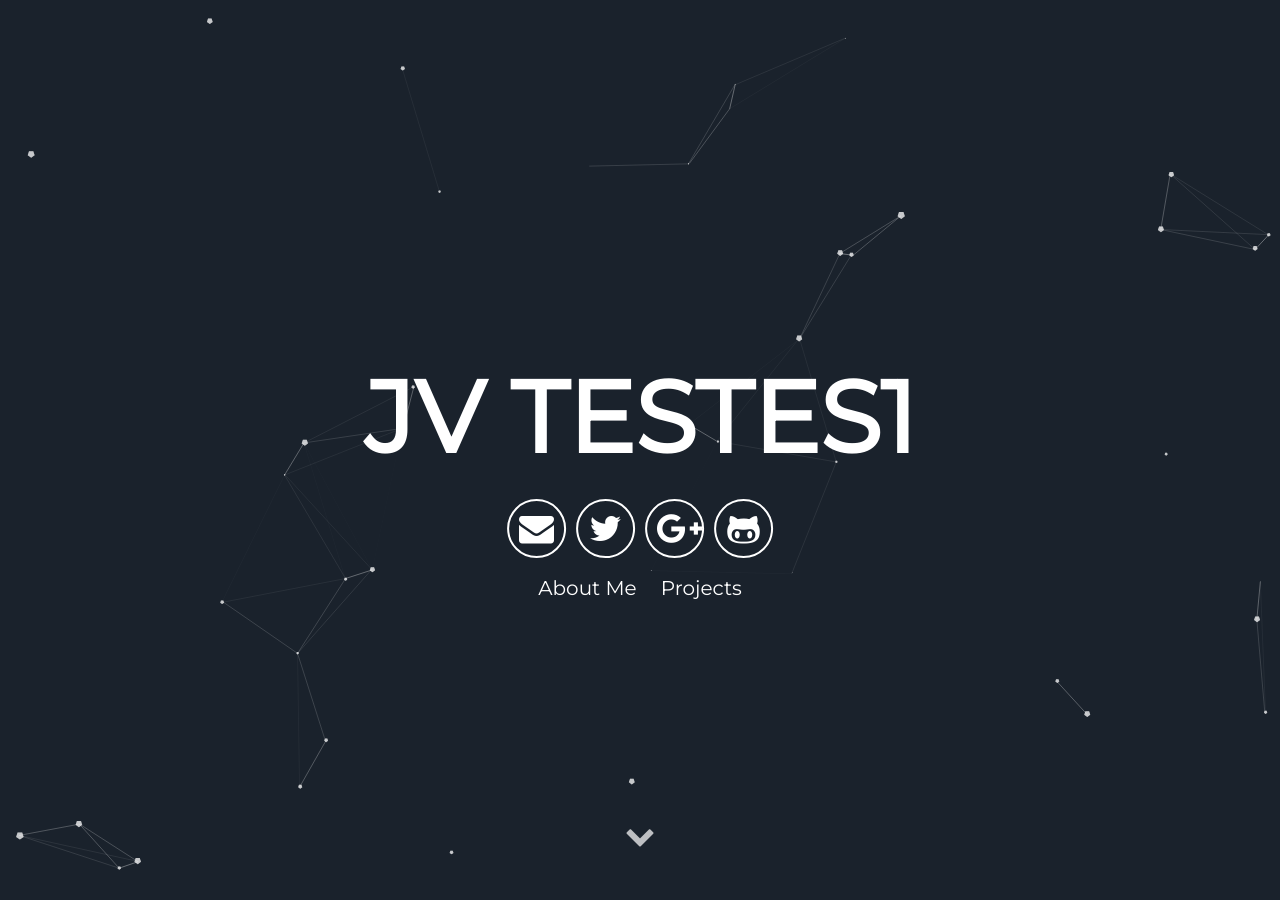
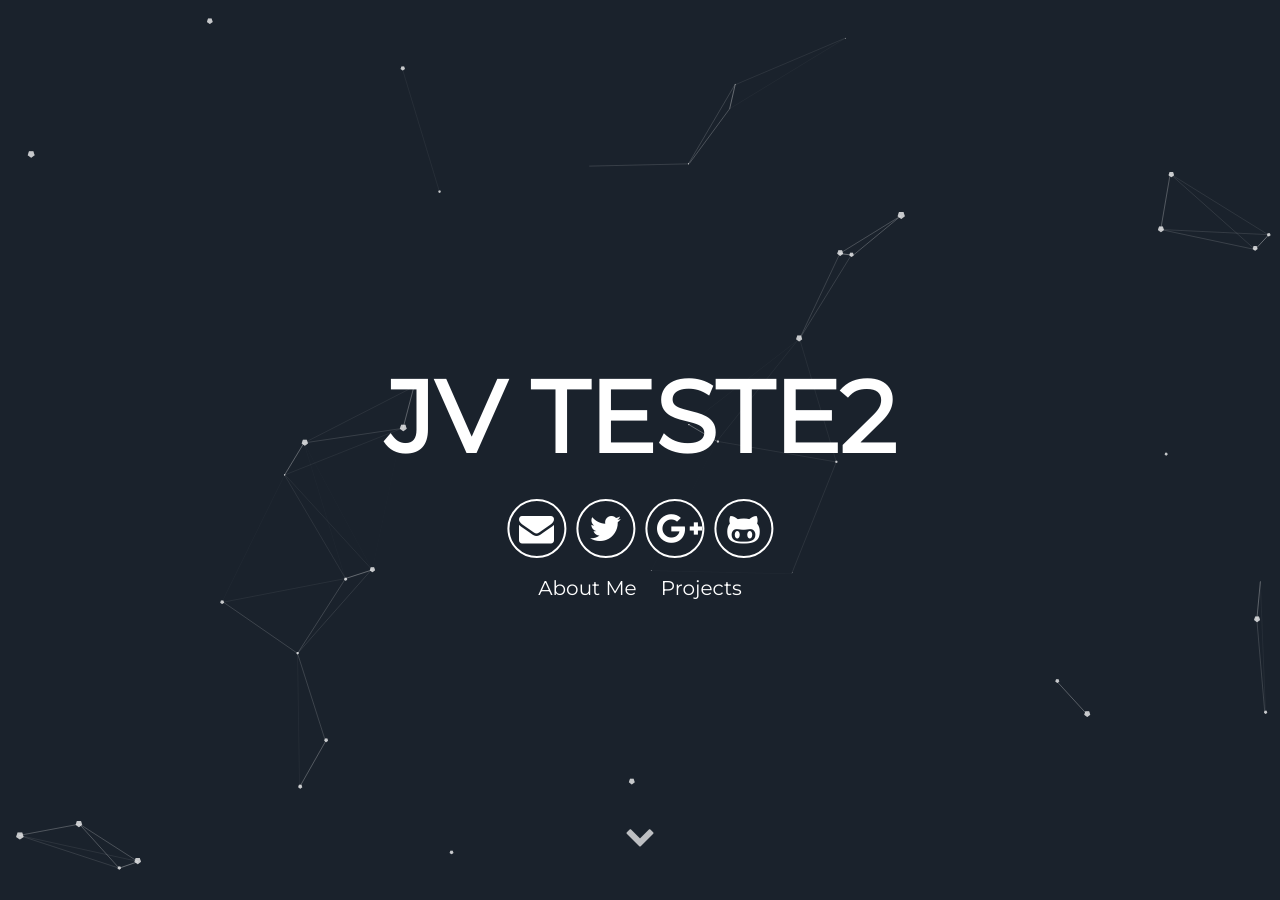
Before and after one commit to jvmath/jvmath.github.io, a Jekyll site: the page built from index.html, in a window 1280 px wide and 900 px high. Built offline with Jekyll 4.4.1, drawn with Linux system fonts in a browser that asks for light colours; some of the changed text lies outside the part shown.

Commit message:
Mudança de titulo

```diff
--- a/_config.yml
+++ b/_config.yml
@@ -5,7 +5,7 @@ description: A blog about lorem ipsum dolor sit amet
 # url: "localhost:3000" # the base hostname & protocol for your site e.g. http://willianjusten.com.br
 
 # User settings
-username: JV TESTES1
+username: JV TESTE2
 user_description: Apenas testando para ver o que ocorre
 email: jvkiler1@gmail.com
 twitter_username: <a href="https://twitter.com/jvkile" </a>
```
